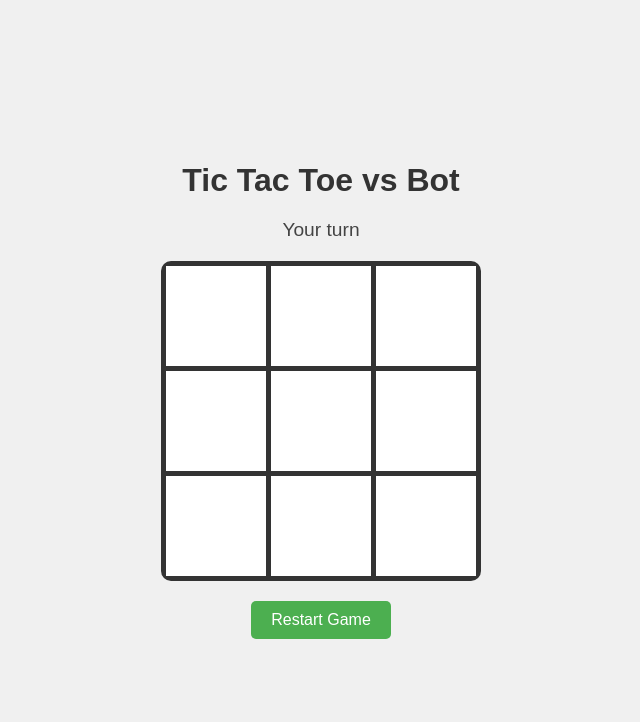
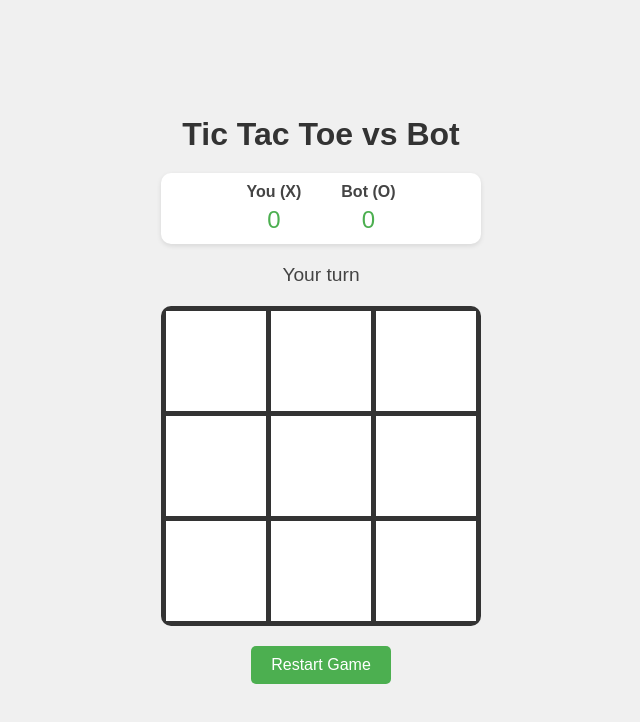
Before and after one commit to Thalhalla/tictactoe, a plain HTML site: page index.html in a window 1280 px wide. Shown: the whole page, without its empty margins (319-959 px from the left). Drawn offline with Linux system fonts and the light colour scheme.

Commit message:
scoreboard

```diff
--- a/index.html
+++ b/index.html
@@ -9,6 +9,16 @@
 <body>
     <div class="container">
         <h1>Tic Tac Toe vs Bot</h1>
+        <div class="scoreboard">
+            <div class="score">
+                <span>You (X)</span>
+                <span id="player-score">0</span>
+            </div>
+            <div class="score">
+                <span>Bot (O)</span>
+                <span id="bot-score">0</span>
+            </div>
+        </div>
         <div id="status">Your turn! You are X</div>
         <div class="game-board">
             <div class="cell" data-index="0"></div>
--- a/script.js
+++ b/script.js
@@ -6,6 +6,10 @@ class TicTacToe {
         this.cells = document.querySelectorAll('.cell');
         this.statusDisplay = document.getElementById('status');
         this.restartButton = document.getElementById('restart');
+        this.playerScore = 0;
+        this.botScore = 0;
+        this.playerScoreDisplay = document.getElementById('player-score');
+        this.botScoreDisplay = document.getElementById('bot-score');
 
         this.initializeGame();
     }
@@ -45,6 +49,13 @@ class TicTacToe {
         if (this.checkWin()) {
             this.gameActive = false;
             this.statusDisplay.textContent = `${this.currentPlayer} wins!`;
+            if (this.currentPlayer === 'X') {
+                this.playerScore++;
+                this.playerScoreDisplay.textContent = this.playerScore;
+            } else {
+                this.botScore++;
+                this.botScoreDisplay.textContent = this.botScore;
+            }
             return;
         }
 
--- a/style.css
+++ b/style.css
@@ -26,6 +26,34 @@ h1 {
     margin-bottom: 20px;
     font-size: 1.2em;
     color: #444;
+}
+
+.scoreboard {
+    display: flex;
+    justify-content: center;
+    gap: 40px;
+    margin-bottom: 20px;
+    padding: 10px;
+    background-color: #fff;
+    border-radius: 10px;
+    box-shadow: 0 2px 5px rgba(0,0,0,0.1);
+}
+
+.score {
+    display: flex;
+    flex-direction: column;
+    align-items: center;
+    gap: 5px;
+}
+
+.score span:first-child {
+    font-weight: bold;
+    color: #444;
+}
+
+.score span:last-child {
+    font-size: 1.5em;
+    color: #4CAF50;
 }
 
 .game-board {
```
